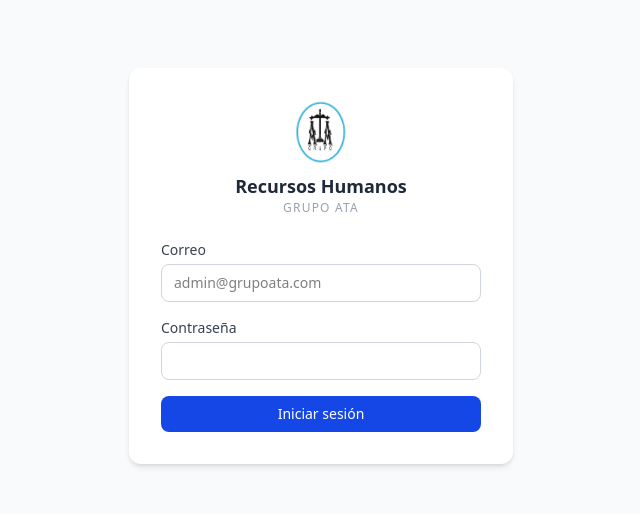
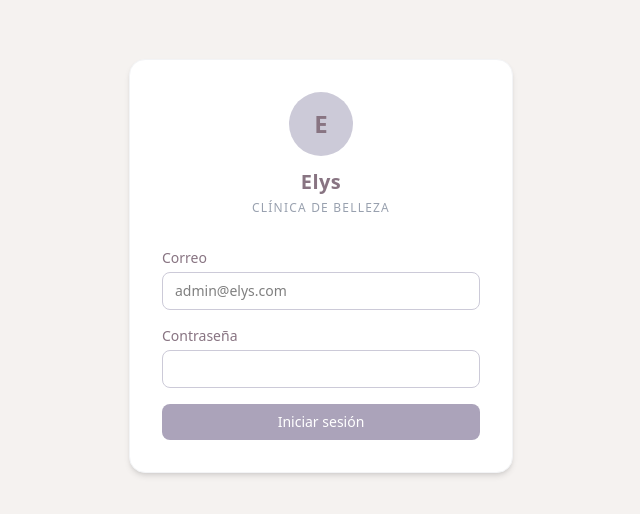
Before and after one commit to alejandroayalag-hub/GIOVAL, a React app in the folder frontend/: page /login in a window 1280 px wide. Shown: the part 134-648 px from the top of the page, without its empty margins (319-959 px from the left). Built offline with nearby package versions, Linux system fonts and the light colour scheme; no server answers; the HTML template or start-up script is replaced by a standard one.

Commit message:
feat: LoginPage con branding Elys y guarda rol en localStorage

```diff
--- a/frontend/src/pages/LoginPage.jsx
+++ b/frontend/src/pages/LoginPage.jsx
@@ -1,7 +1,6 @@
 import { useState } from 'react';
 import { useNavigate } from 'react-router-dom';
 import axios from 'axios';
-import logoAta from '../assets/logo-ata.png';
 
 export default function LoginPage() {
   const [email, setEmail] = useState('');
@@ -18,6 +17,7 @@
       const { data } = await axios.post('/api/auth/login', { email, password });
       localStorage.setItem('token', data.token);
       localStorage.setItem('nombre', data.nombre);
+      localStorage.setItem('rol', data.rol);
       navigate('/');
     } catch (err) {
       setError(err.response?.data?.error || 'Error al iniciar sesión');
@@ -27,32 +27,37 @@
   }
 
   return (
-    <div className="min-h-screen bg-gray-50 flex items-center justify-center">
-      <div className="bg-white rounded-xl shadow-md p-8 w-full max-w-sm">
-        <div className="flex flex-col items-center mb-6">
-          <img src={logoAta} alt="Grupo ATA" className="h-16 object-contain mb-2" />
-          <h1 className="font-bold text-gray-800 text-lg">Recursos Humanos</h1>
-          <p className="text-xs text-gray-400 uppercase tracking-widest">Grupo ATA</p>
+    <div className="min-h-screen flex items-center justify-center" style={{ backgroundColor: 'var(--color-cream)' }}>
+      <div className="bg-white rounded-2xl shadow-md p-8 w-full max-w-sm border border-gray-100">
+        <div className="flex flex-col items-center mb-8">
+          <div className="w-16 h-16 rounded-full flex items-center justify-center mb-3"
+               style={{ backgroundColor: 'var(--color-primary)' }}>
+            <span className="text-2xl font-bold" style={{ color: 'var(--color-dark)' }}>E</span>
+          </div>
+          <h1 className="font-bold text-xl tracking-wide" style={{ color: 'var(--color-dark)' }}>Elys</h1>
+          <p className="text-xs uppercase tracking-widest text-gray-400 mt-1">Clínica de Belleza</p>
         </div>
         <form onSubmit={handleSubmit} className="flex flex-col gap-4">
           <div>
-            <label className="block text-sm font-medium text-gray-700 mb-1">Correo</label>
+            <label className="block text-sm font-medium mb-1" style={{ color: 'var(--color-dark)' }}>Correo</label>
             <input
               type="email"
               value={email}
               onChange={(e) => setEmail(e.target.value)}
-              className="w-full border border-gray-300 rounded-lg px-3 py-2 text-sm focus:outline-none focus:ring-2 focus:ring-blue-500"
-              placeholder="admin@grupoata.com"
+              className="w-full border rounded-lg px-3 py-2 text-sm focus:outline-none focus:ring-2"
+              style={{ borderColor: 'var(--color-primary)' }}
+              placeholder="admin@elys.com"
               required
             />
           </div>
           <div>
-            <label className="block text-sm font-medium text-gray-700 mb-1">Contraseña</label>
+            <label className="block text-sm font-medium mb-1" style={{ color: 'var(--color-dark)' }}>Contraseña</label>
             <input
               type="password"
               value={password}
               onChange={(e) => setPassword(e.target.value)}
-              className="w-full border border-gray-300 rounded-lg px-3 py-2 text-sm focus:outline-none focus:ring-2 focus:ring-blue-500"
+              className="w-full border rounded-lg px-3 py-2 text-sm focus:outline-none focus:ring-2"
+              style={{ borderColor: 'var(--color-primary)' }}
               required
             />
           </div>
@@ -60,7 +65,8 @@
           <button
             type="submit"
             disabled={loading}
-            className="bg-blue-700 text-white rounded-lg py-2 text-sm font-medium hover:bg-blue-800 disabled:opacity-50"
+            className="rounded-lg py-2 text-sm font-medium text-white disabled:opacity-50 transition-opacity"
+            style={{ backgroundColor: 'var(--color-accent)' }}
           >
             {loading ? 'Entrando...' : 'Iniciar sesión'}
           </button>
```
